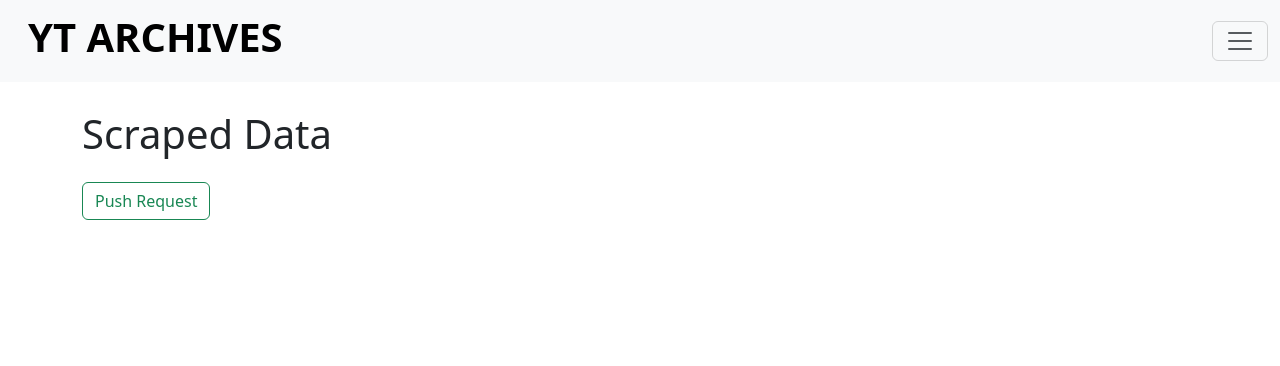
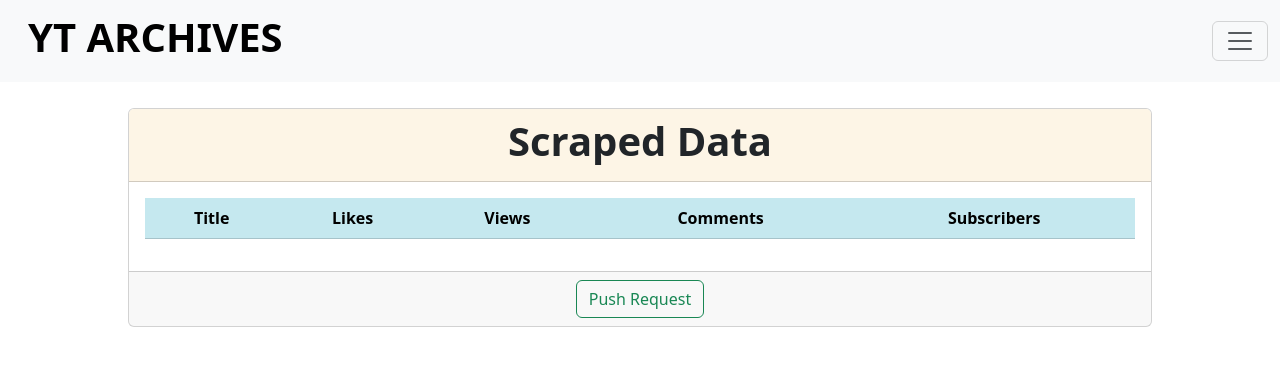
Before and after one commit to LIPU-DEMON/Youtube-Analysis, a Django app: page /Home/data/ in a window 1280 px wide. Shown: the top 366 px of the page. Run offline with Django 5.2, Linux system fonts and the light colour scheme; some libraries are stand-ins or nearby versions.

Commit message:
Modified Some components of Homepage,Datapage,embedded  Youtube Link through iframe

```diff
--- a/DB/views.py
+++ b/DB/views.py
@@ -37,14 +37,14 @@
         try:
            push.objects.bulk_create(records)
            messages.success(request,"Successfully Pushed!")
-           return render(request,"scrape/success.html")
+           return render(request,"scrape/home.html")
 
         except Exception as e:
             messages.error(request,f"failed to push! reason - {e} ")
-            return render(request,"scrape/success.html")
+            return render(request,"scrape/home.html")
     else:
         messages.success(request,"no records to push !")
-        return render(request,"scrape/success.html")
+        return render(request,"scrape/home.html")
 
 
 
--- a/scrape/templates/scrape/data.html
+++ b/scrape/templates/scrape/data.html
@@ -2,16 +2,94 @@
 {% block content %}
 {% if message %}
 {% for message in messages%}
-<p class="alert alert-{{message.tags}}">{{message}}</p>
+<p style="text-align: center;margin-left: 29%;
+    margin-right: 29%;" class="alert alert-{{message.tags}}">{{message}}</p>
 {%endfor%}
 {% endif %}
+
+
+
 <br />
-<div class="container mt-4">
+<div class="card text-center" style="margin-left: 10%;margin-right: 10%;margin-top: -2%;">
+  <div class="card-header" style="background-color: oldlace;">
+    <h1><strong>Scraped Data</strong></h1>
+  </div>
+  <div class="card-body">
+    <table class="table table-info table-striped">
+      <tr>
+        <td><strong>Title</strong></td>
+        <td><strong>Likes</strong></td>
+        <td><strong>Views</strong></td>
+        <td><strong>Comments</strong></td>
+        <td><strong>Subscribers</strong></td>
+      </tr>
+      {% for i in tohtml%}
+      <tr>
+        <td><strong>{{i.0}}</strong></td>
+        <td><strong>{{i.1}}</strong></td>
+        <td><strong>{{i.2}}</strong></td>
+        <td><strong>{{i.3}}</strong></td>
+        <td><strong>{{i.4}}</strong></td>
+
+      </tr>
+      {% endfor %}
+    </table>
+
+  </div>
+  <div class="card-footer text-body-secondary">
+    <form method="POST" action="{% url 'scrape:sts' %}">
+      {% csrf_token %}
+      <button type="submit" class="btn btn-outline-success">Push Request</button>
+    </form>
+  </div>
+</div>
+<br>
+<div class="ratio ratio-16x9" style="margin-left: 29%;
+    height: 230pt;
+    width: 42%;">
+  {% for j in tohtml %}
+  <iframe src="https://www.youtube.com/embed/{{j.5}}" title="YouTube video" allowfullscreen></iframe>
+  {% endfor %}
+</div>
+
+
+
+
+
+
+
+
+
+
+
+{% comment %} <div class="container mt-4">
   <h1>Scraped Data</h1>
-  <div class="container mt-4">{{ tohtml|safe }}</div>
+  <div class="container mt-4">
+    <table class="table table-info table-striped">
+      <tr>
+        <td><strong>Title</strong></td>
+        <td><strong>Likes</strong></td>
+        <td><strong>Views</strong></td>
+        <td><strong>Comments</strong></td>
+        <td><strong>Subscribers</strong></td>
+      </tr>
+      {% for i in tohtml%}
+      <tr>
+        <td><strong>{{i.0}}</strong></td>
+        <td><strong>{{i.1}}</strong></td>
+        <td><strong>{{i.2}}</strong></td>
+        <td><strong>{{i.3}}</strong></td>
+        <td><strong>{{i.4}}</strong></td>
+
+      </tr>
+      {% endfor %}
+    </table>
+    {{ tohtml|safe }}
+  </div>
+
   <form method="POST" action="{% url 'scrape:sts' %}">
     {% csrf_token %}
     <button type="submit" class="btn btn-outline-success">Push Request</button>
   </form>
-</div>
+</div> {% endcomment %}
 {% endblock %}
--- a/scrape/templates/scrape/main.html
+++ b/scrape/templates/scrape/main.html
@@ -7,13 +7,7 @@
 
     <!-- Bootstrap CSS -->
     <link rel="stylesheet" href="https://cdn.jsdelivr.net/npm/bootstrap@5.3.3/dist/css/bootstrap.rtl.min.css" integrity="sha384-dpuaG1suU0eT09tx5plTaGMLBsfDLzUCCUXOY2j/LSvXYuG6Bqs43ALlhIqAJVRb" crossorigin="anonymous">
-    <style>
-      .custom-tooltip {
-        --bs-tooltip-bg: var(--bd-violet-bg);
-        --bs-tooltip-color: var(--bs-white);
-      }
 
-    </style>
 
   </head>
   <body>
@@ -46,19 +40,19 @@
       </div> {% endcomment %}
       <nav class="navbar bg-body-tertiary fixed-top">
         <div class="container-fluid">
-          <a class="navbar-brand" href="#"><h1><b>YT ARCHIVES</b></h1></a>
+          <a class="navbar-brand" href="{% url 'scrape:home' %}"><h1><b>YT ARCHIVES</b></h1></a>
           <button class="navbar-toggler" type="button" data-bs-toggle="offcanvas" data-bs-target="#offcanvasNavbar" aria-controls="offcanvasNavbar" aria-label="Toggle navigation">
             <span class="navbar-toggler-icon"></span>
           </button>
           <div class="offcanvas offcanvas-end" tabindex="-1" id="offcanvasNavbar" aria-labelledby="offcanvasNavbarLabel">
             <div class="offcanvas-header">
-              <h5 class="offcanvas-title" id="offcanvasNavbarLabel">User Bar</h5>
+              <h5 class="offcanvas-title" id="offcanvasNavbarLabel"></h5>
               <button type="button" class="btn-close" data-bs-dismiss="offcanvas" aria-label="Close"></button>
             </div>
             <div class="offcanvas-body">
               <ul class="navbar-nav justify-content-end flex-grow-1 pe-3">
                 <li class="nav-item">
-                  <a class="nav-link active" aria-current="page" href="#">Home</a>
+                  <a class="nav-link active" aria-current="page" href="{% url 'scrape:home'%}">Home</a>
                 </li>
                 <form method='post' action="{%url 'users:profile'%}" id='profileform'>
                   {% csrf_token %}
@@ -95,6 +89,7 @@
                 <button class="btn btn-outline-success" type="submit">Search</button>
               </form>
             </div>
+
           </div>
         </div>
       </nav>
@@ -104,15 +99,16 @@
            <input class="form-control" type="text" value="For DataAnalysis Purpose Only! TESTING PHASE" aria-label="Disabled input example" disabled readonly>
        </div>
       <div>
+        <br>
        {% if messages %}
           {% for message in messages %}
-             <div class = 'alert alert-{{message.tags}}'>
+             <div style="text-align: center;margin-left: 29%;margin-right: 29%;" class = 'alert alert-{{message.tags}}'>
               {{message}}
             </div>
           {%endfor%}
        {% endif %}
 
-    </div>
+    </div><br>
 
 
 
--- a/scrape/views.py
+++ b/scrape/views.py
@@ -17,6 +17,7 @@
 from .forms import storeroom
 import json
 from django.utils import timezone
+from django.contrib.auth.decorators import login_required
 
 # Create your views here.
 #2nd Set your driver
@@ -42,7 +43,7 @@
 #         }
 #         return render(request,"scrape/home.html",context)
 #     return render(request,"scrape/home.html")
-
+@login_required
 def statistics(request):
     lst = []
     if(request.method=='POST'):
@@ -101,6 +102,7 @@
 def data(request):
     return render(request,"scrape/data.html")
 
+@login_required
 def home(request):
     if(request.method=='POST'):
       links = request.POST.get('links')
@@ -209,14 +211,14 @@
                  About = " ".join(About)
 
          al_lst.append([title,likes,views,comments,channel_name,home_channel_link,subscribers,ig,twi,face,About,alternative_link])
-         al_st.append([title,likes,views,comments,subscribers])
+         al_st.append([title,likes,views,comments,subscribers,vid_id])
          YVdf = pd.DataFrame(al_lst,columns=["Title","Likes","Views","Comments","Channel_Name","Home_Channel_link","Subscribers","Insta_link","Twitter_link","Face_link","Long_About","Alternative_links"])
-         YVdfst = pd.DataFrame(al_st,columns=["Title",'Likes','Views','Comments','Subscribers'])
+         YVdfst = pd.DataFrame(al_st,columns=["Title",'Likes','Views','Comments','Subscribers',"video_id"])
          YVdf.replace(["","None","nan","NaN"],np.nan,inplace=True)
          tohtml = YVdfst.to_html(classes="table table-striped",index=False)
          messages.success(request,f"successfully Scraped! for video {links}! ")
 
-         return render(request,'scrape/data.html',{"tohtml":tohtml})
+         return render(request,'scrape/data.html',{"tohtml":al_st})
       else:
 
           messages.error(request," invalid link! ")
```
Also changed, not shown: Users/templates/registration/firstpage.html (+67 -23 lines), scrape/templates/scrape/home.html (+8 -6 lines), scrape/templates/scrape/success.html (+15 -0 lines), db.sqlite3.
